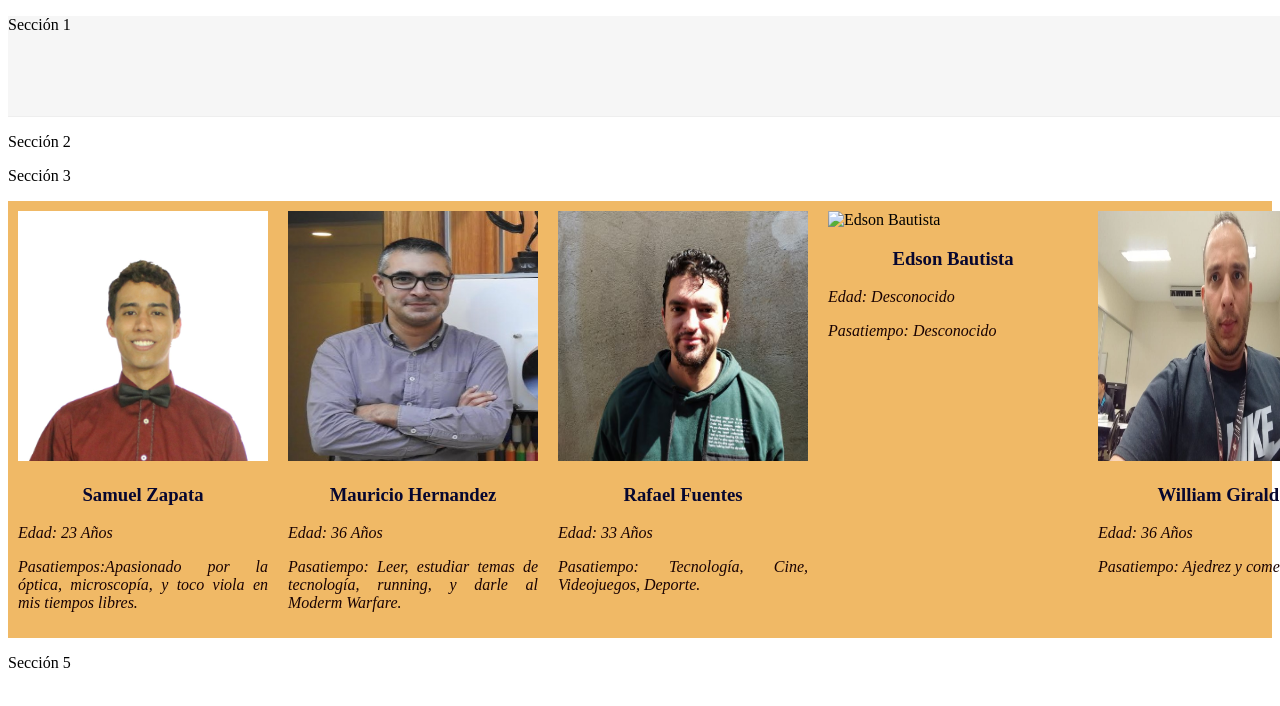
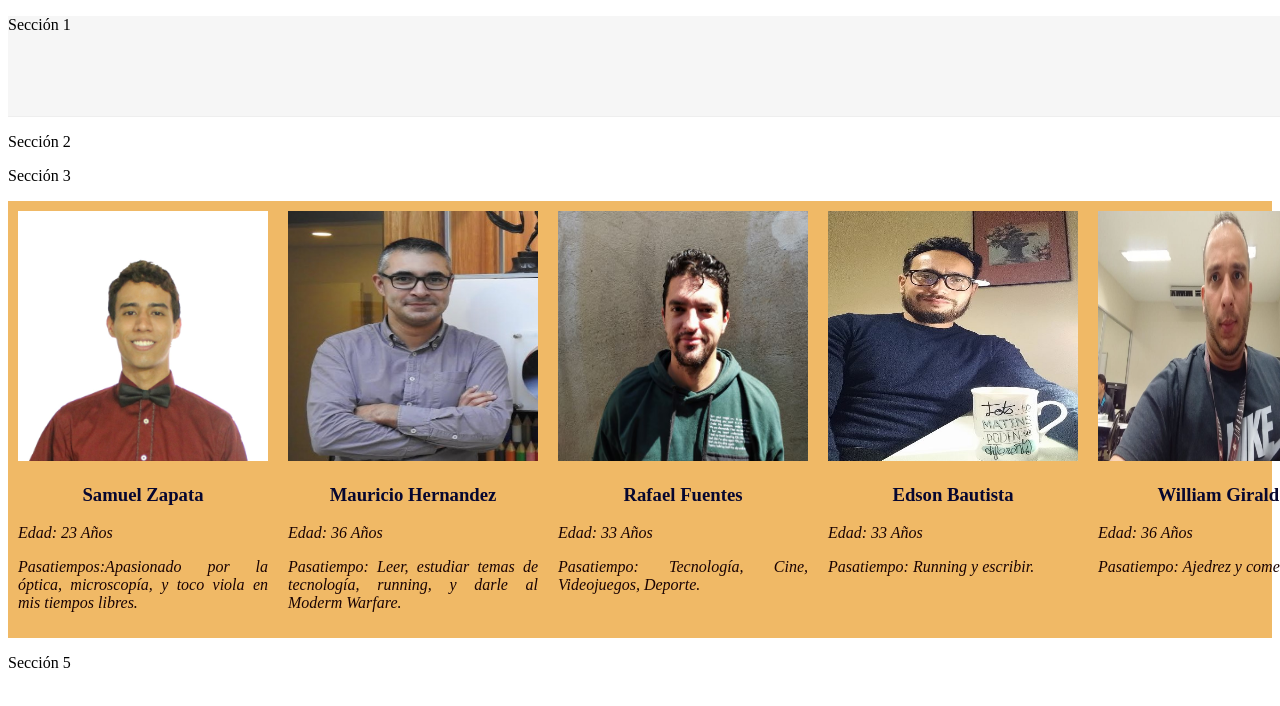
Before and after one commit to samuelzava/semana-1-2, a website: page src/index.html in a window 1280 px wide. Shown: the top 706 px of the page. Drawn offline with Linux system fonts and the light colour scheme.

Commit message:
Second Commit

```diff
--- a/src/index.html
+++ b/src/index.html
@@ -86,10 +86,10 @@
 
             </div>
             <div class="cuadros">
-                <img  style="width: 250px; height: 250px;" src="incognita.png" alt="Edson Bautista">
+                <img  style="width: 250px; height: 250px;" src="Edson Bautista.JPG" alt="Edson Bautista">
                 <h3>Edson Bautista</h3>
-                <p>Edad: Desconocido</p>
-                <p>Pasatiempo: Desconocido</p>
+                <p>Edad: 33 Años</p>
+                <p>Pasatiempo: Running y escribir.</p>
             </div>
             <div class="cuadros">
                 <img  style="width: 250px; height: 250px;" src="William Giraldo.jpg" alt="William Giraldo">
```
Also changed, not shown: src/Edson Bautista.JPG (added).
